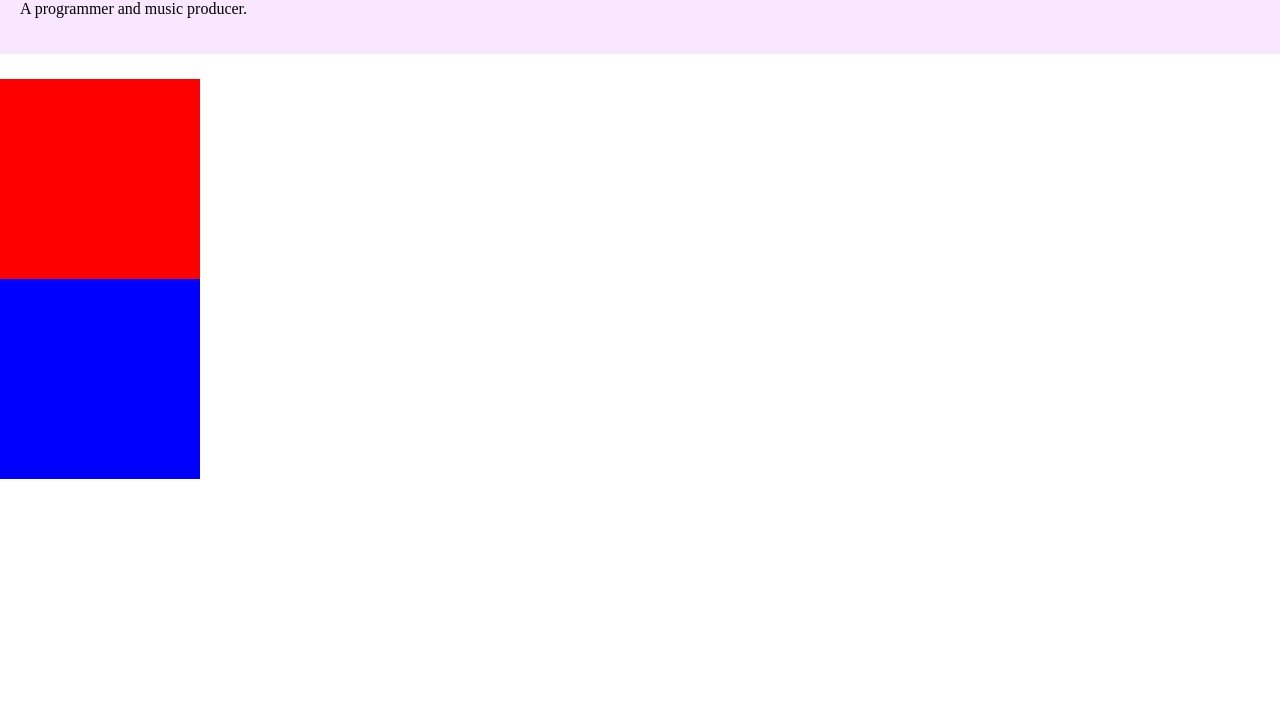
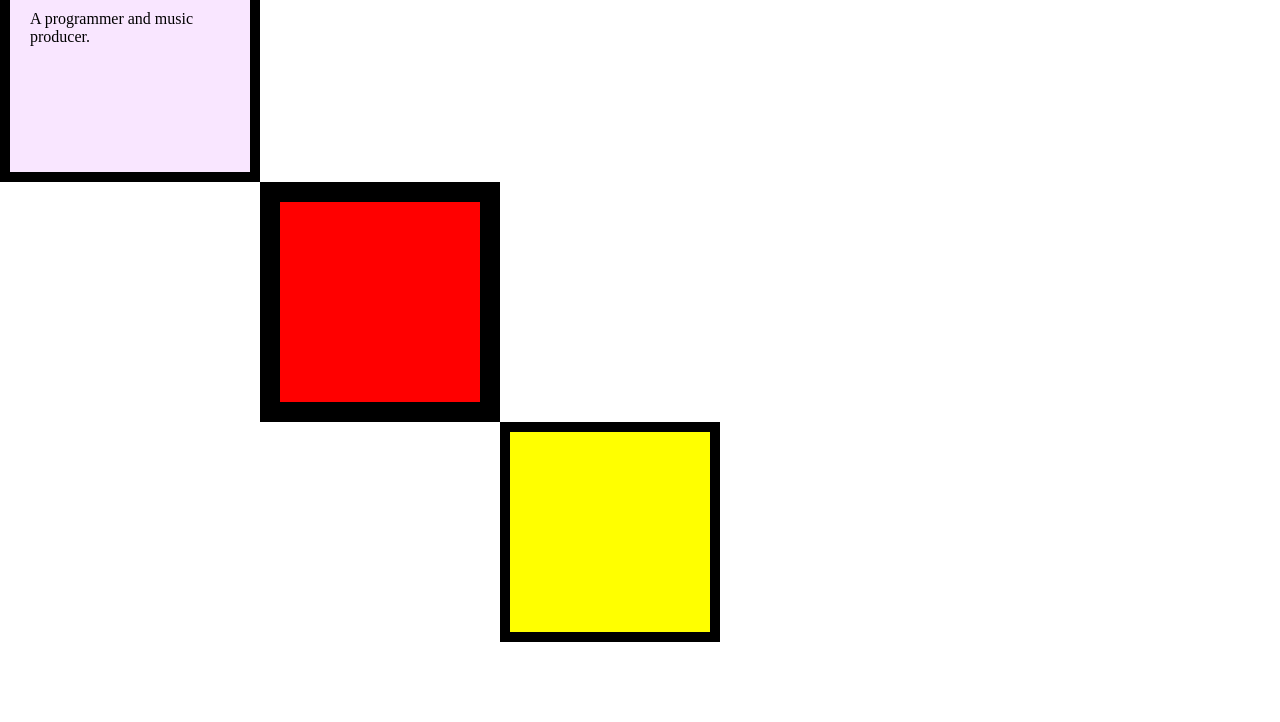
Before and after one commit to NoTrayze/css-training, a plain HTML site: page index.html in a window 1280 px wide. Shown: the part 78-800 px from the top of the page. Drawn offline with Linux system fonts and the light colour scheme.

Commit message:
completed triple div alignment  challenge (udemy course)

```diff
--- a/css/styles.css
+++ b/css/styles.css
@@ -6,23 +6,27 @@ h1 {
     margin-top: 0;
 }
 
-.first-div {
-    background-color: #f9e6ff;
-    margin-left: 0;
-    margin-right: 0;
-    padding: 20px;
-    margin-bottom: 25px;
-}
-
-.second-div {
-    background-color: red;
+div{
     height: 200px;
     width: 200px;
 
 }
 
+.first-div {
+    background-color: #f9e6ff;
+    margin-left: 0;
+    padding: 20px;
+    border: 10px solid;
+}
+
+.second-div {
+    background-color: red;
+    margin-left: 260px;
+    border: 20px solid;
+}
+
 .third-div {
-    background-color: blue;
-    height: 200px;
-    width: 200px;
+    background-color: yellow;
+    margin-left: 500px;
+    border: 10px solid;
 }
```
